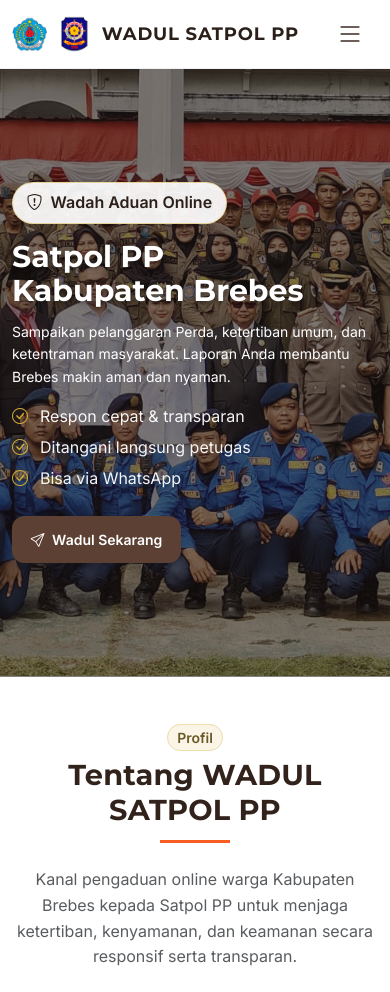
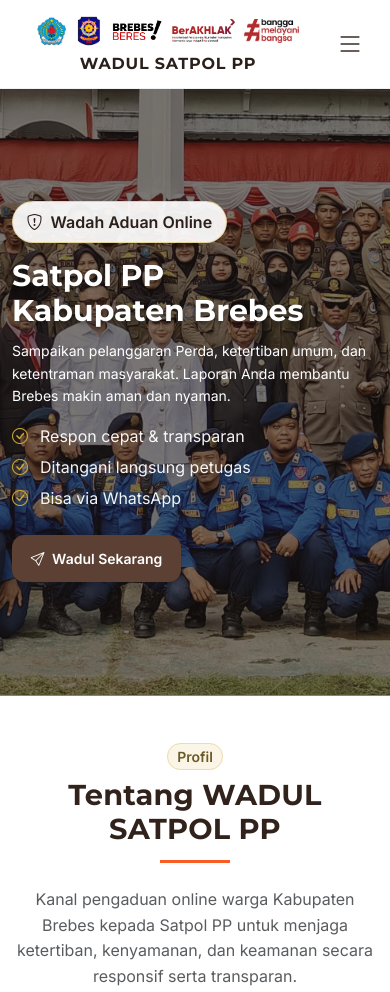
Before and after one commit to MochIqbalFirmansyah-ID/wadulsatpolppbrebes, a plain HTML site: page index.html in a window 390 px wide. Shown: the top 992 px of the page. Drawn offline with Linux system fonts and the light colour scheme.

Commit message:
view index upgrade

```diff
--- a/index.html
+++ b/index.html
@@ -51,13 +51,19 @@
       background:rgba(255,255,255,.85);
       border-bottom:1px solid rgba(15,23,42,.06);
     }
-    .brand{ gap:.75rem; flex-wrap:nowrap; overflow:hidden }
+    .brand{
+      gap:.75rem;
+      flex-wrap:nowrap;             /* default desktop: satu baris */
+      align-items:center;
+      overflow:visible;             /* biar nggak kepotong */
+    }
     .brand-logo{ height:44px; flex:0 0 auto }
     .brand-brebes{ height:34px; flex:0 0 auto }
     .brand-title{
       font-family:Montserrat, Inter, sans-serif; font-weight:700; letter-spacing:.8px;
       color:#2b1f19; line-height:1; white-space:nowrap;
       font-size:clamp(18px, 2.4vw, 28px);
+      flex:0 1 auto;
     }
     .navmenu .nav-link{font-weight:500}
     .navmenu .nav-link.active, .navmenu .nav-link:hover{color:var(--brand)}
@@ -114,7 +120,8 @@
       border:1px solid rgba(15,23,42,.12); border-radius:10px; margin-right:.5rem; color:var(--ink);
     }
 
-    /* Mobile nav */
+    /* ====== Responsif Header Brand ====== */
+    /* Tablet & ke bawah: izinkan wrap + kecilkan logo */
     @media (max-width: 991.98px){
       .navmenu{ position:relative }
       .navmenu .nav{ display:none }
@@ -125,12 +132,30 @@
       }
       .navmenu.open .nav .nav-link{ display:block; padding:.55rem 1rem }
       .mobile-nav-toggle{ display:inline-flex !important }
-      .brand-brebes{ display:none }         /* hemat ruang tablet */
-      .brand-logo{ height:42px }
+
+      .brand{
+        flex-wrap:wrap;             /* BOLEH turun baris */
+        gap:.5rem .6rem;
+      }
+      .brand-logo{ height:36px }    /* sedikit kecil */
+      .brand-brebes{ height:28px }  /* kecil lagi */
+      .brand-title{
+        order:3;                    /* taruh judul di baris berikutnya */
+        flex:1 0 100%;
+        text-align:center;
+        white-space:normal;         /* biar bisa pindah baris */
+        font-size:18px;
+      }
     }
+
+    /* Mobile kecil */
     @media (max-width: 575.98px){
-      .brand-title{ font-size:18px }
-      .brand-logo{ height:38px }
+      .brand{
+        justify-content:center;     /* pusatkan biar rapi */
+      }
+      .brand-logo{ height:32px }
+      .brand-brebes{ height:24px }
+      .brand-title{ font-size:16px; line-height:1.1 }
     }
 
     /* a11y */
@@ -145,12 +170,12 @@
   <header id="header" class="header d-flex align-items-center sticky-top">
     <div class="container-fluid container-xl d-flex align-items-center">
       <a href="index.html" class="brand d-flex align-items-center me-auto text-decoration-none">
-         <img src="assets/img/brebes.png" alt="Logo Satpol PP" class="brand-logo" loading="eager">
+        <img src="assets/img/brebes.png" alt="Logo Pemerintah Kabupaten Brebes" class="brand-logo" loading="eager">
         <img src="assets/img/logo.png" alt="Logo Satpol PP" class="brand-logo" loading="eager">
         <span class="brand-title">WADUL SATPOL PP</span>
         <img src="assets/img/beres.png" alt="Brebes Beres" class="brand-brebes" loading="eager">
-         <img src="assets/img/Logo2.png" alt="Brebes BerAKHLAK" class="brand-brebes" loading="eager">
-          <img src="assets/img/Logo_3.png" alt="Brebes Beres" class="brand-brebes" loading="eager">
+        <img src="assets/img/Logo2.png" alt="BerAKHLAK" class="brand-brebes" loading="eager">
+        <img src="assets/img/Logo_3.png" alt="Bangga Melayani Bangsa" class="brand-brebes" loading="eager">
       </a>
 
       <nav id="navmenu" class="navmenu">
@@ -253,8 +278,8 @@
             <a href="#"><i class="bi bi-instagram"></i></a>
             <a href="#"><i class="bi bi-globe"></i></a>
           </div>
-           <img src="assets/img/Logo2.png" alt="Brebes Beres" class="brand-brebes" loading="eager">
-           <img src="assets/img/Logo_3.png" alt="Brebes Beres" class="brand-brebes" loading="eager">
+          <img src="assets/img/Logo2.png" alt="BerAKHLAK" class="brand-brebes" loading="eager">
+          <img src="assets/img/Logo_3.png" alt="Bangga Melayani Bangsa" class="brand-brebes" loading="eager">
         </div>
 
         <div class="col-lg-8 col-md-6">
```
